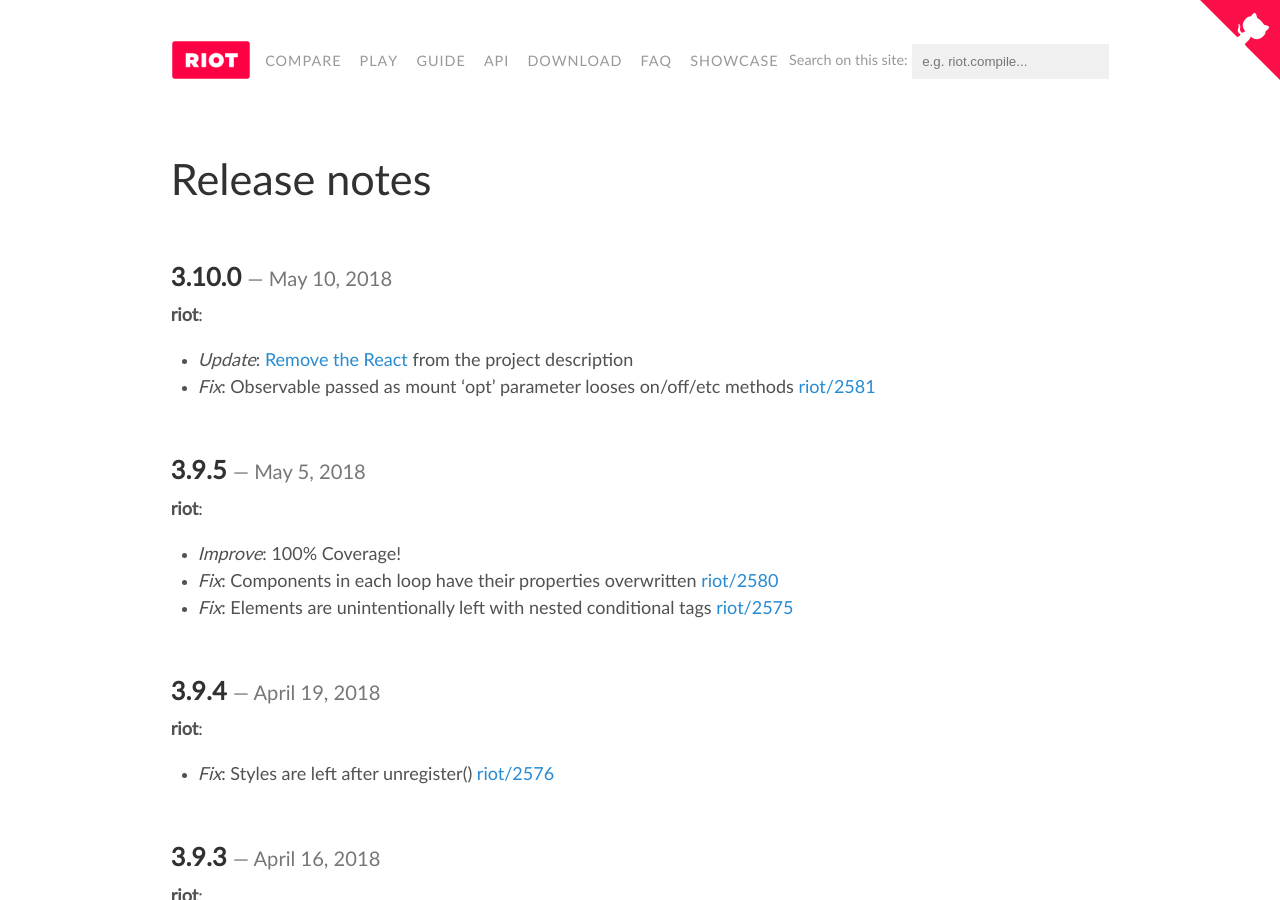
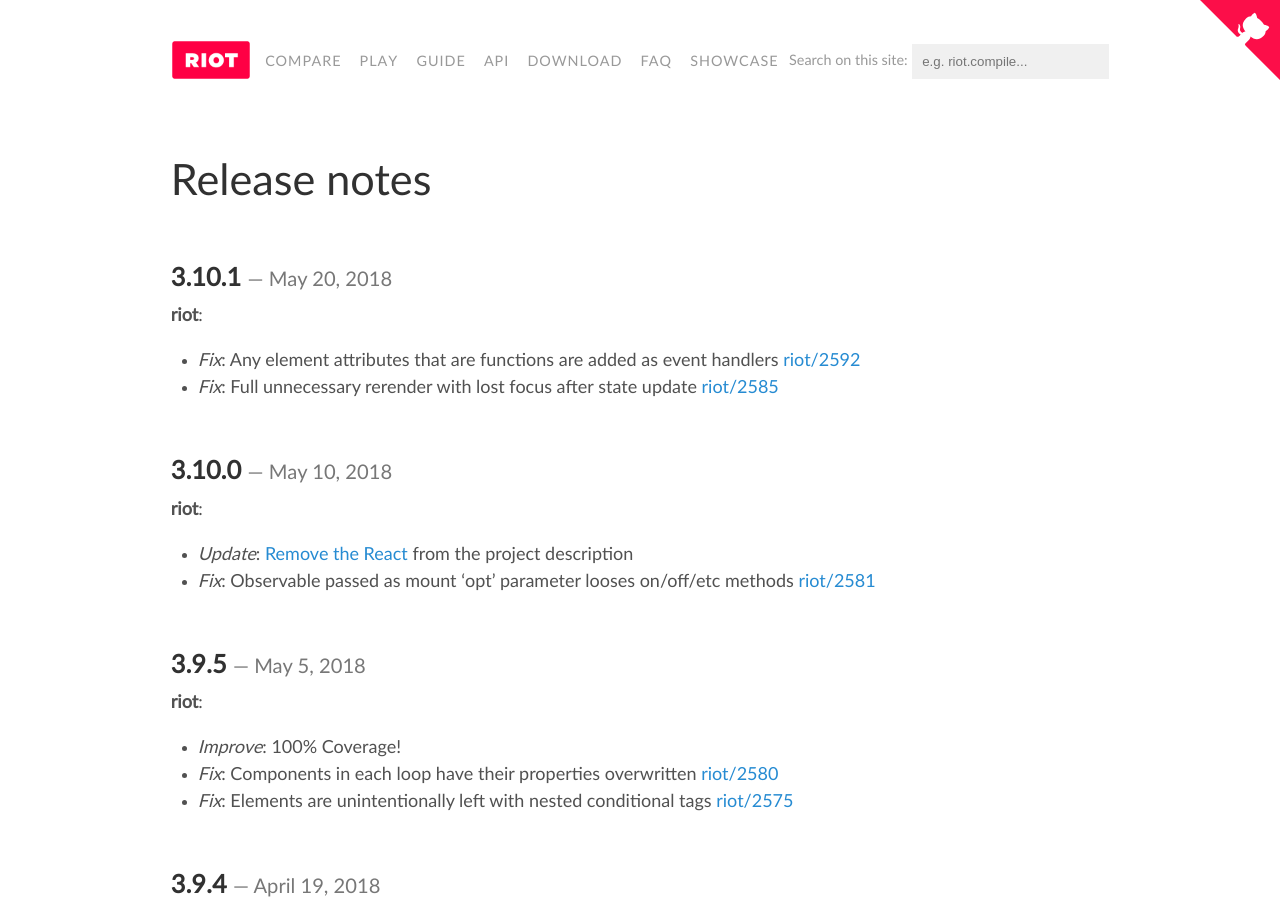
Before and after one commit to riot/riot.github.io, a Jekyll site: the page built from release-notes.md, in a window 1280 px wide and 900 px high. Built offline with Jekyll 4.4.1, drawn with Linux system fonts in a browser that asks for light colours; nearby versions of some CDN libraries; emoji names are drawn with the system emoji font; comment, search, counter and statistics services are not loaded.

Commit message:
added: release notes

```diff
--- a/_config.yml
+++ b/_config.yml
@@ -42,7 +42,7 @@
 minor_version:       3.10
 v2_minor_version:    2.6
 
-version:             3.10.0
+version:             3.10.1
 v2_version:          2.6.8
 version_slurp:       Remove React from the project description
 v2_version_slurp:    Security patch against XSS injections
@@ -51,7 +51,7 @@
 gitter:              https://gitter.im/riot/riot
 # Vars needed for the compare.md page
 
-size_min:            10.72
+size_min:            10.76
 riot_route_size_min: 1.77
 
 polymer:
@@ -65,8 +65,8 @@
 polymer_and_webcomponents_size: 66.3 # 45.69 + 12.39 (polymer + webcomponents-lite.min.js )
 
 react:
-  size:    35.01
-  version: 16.3.0
+  size:    35.13
+  version: 16.3.2
 
 react_router:
   size:    10.95
--- a/release-notes.md
+++ b/release-notes.md
@@ -5,6 +5,14 @@
 ---
 
 # {{ page.title }}
+
+## 3.10.1 *May 20, 2018*
+
+__riot__:
+
+  - _Fix_: Any element attributes that are functions are added as event handlers [riot/2592](https://github.com/riot/riot/issues/2592)
+  - _Fix_: Full unnecessary rerender with lost focus after state update [riot/2585](https://github.com/riot/riot/issues/2585)
+
 
 ## 3.10.0 *May 10, 2018*
 
```
